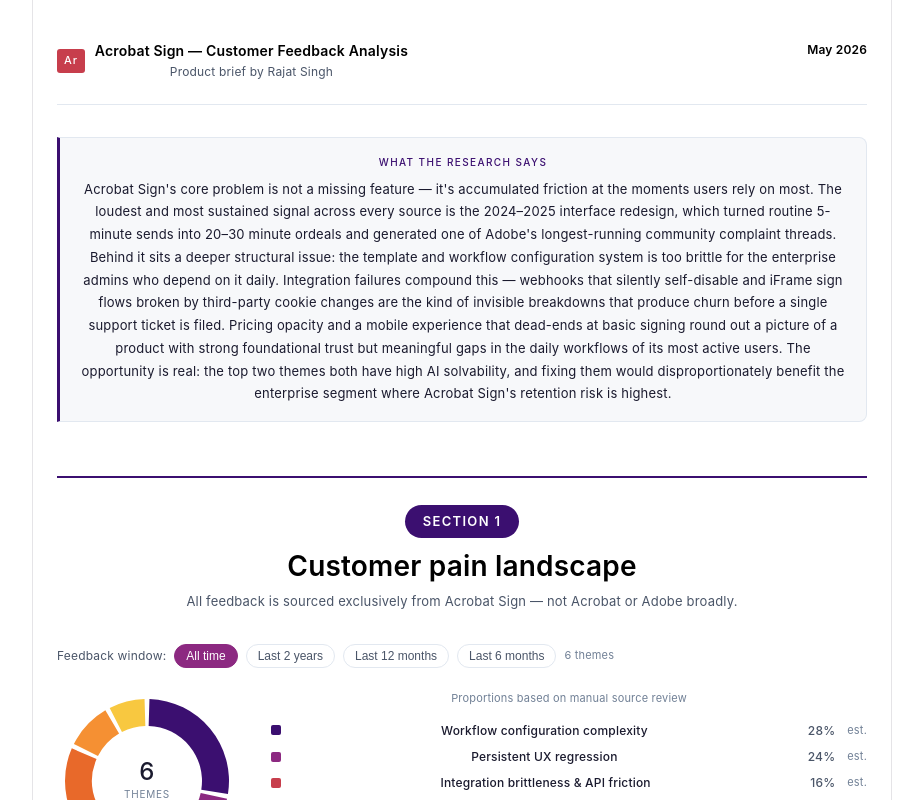
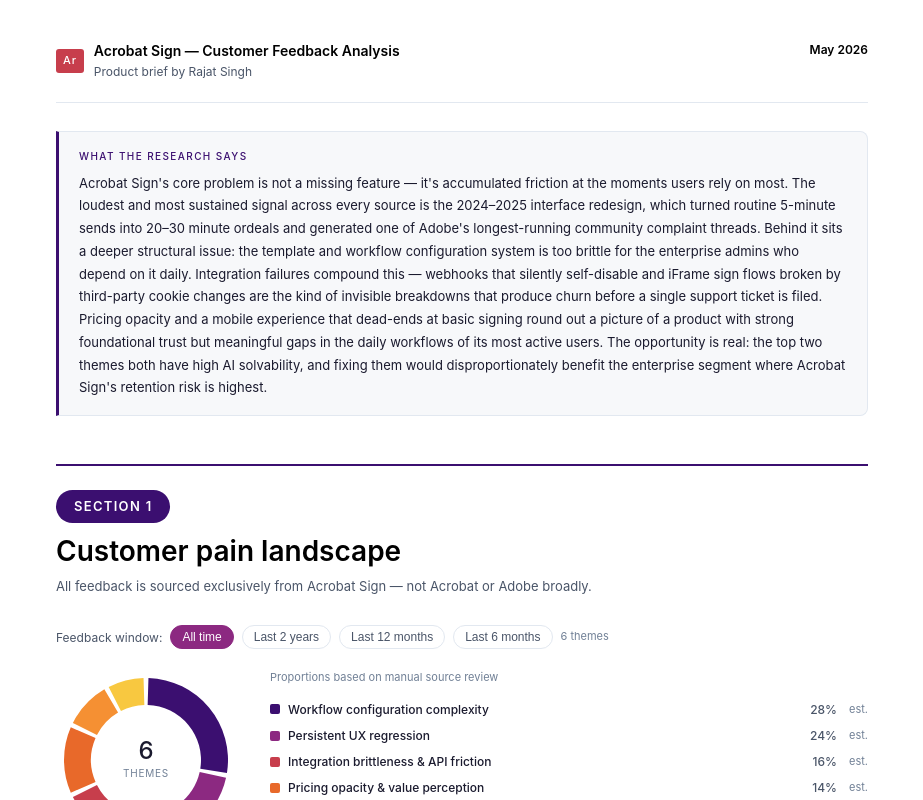
Before and after one commit to rajat2208/acrobat-sign-brief, a React (Vite) app: page / in a window 1280 px wide. Shown: the top 800 px of the page, without its empty margins (178-1101 px from the left). Built offline with nearby package versions, Linux system fonts and the light colour scheme.

Commit message:
fix: remove Vite boilerplate text-align:center, enforce left-align on formula section

```diff
--- a/src/App.css
+++ b/src/App.css
@@ -99,7 +99,7 @@ body {
 .b-old { background: var(--color-background-secondary); color: var(--color-text-tertiary); }
 
 .ptable-wrap { background: var(--color-background-primary); border: 0.5px solid var(--color-border-tertiary); border-radius: var(--border-radius-lg); overflow: hidden; }
-.pformula { background: var(--color-background-secondary); border-bottom: 0.5px solid var(--color-border-tertiary); padding: 14px 16px; font-size: 12px; color: var(--color-text-secondary); line-height: 1.7; }
+.pformula { background: var(--color-background-secondary); border-bottom: 0.5px solid var(--color-border-tertiary); padding: 14px 16px; font-size: 12px; color: var(--color-text-secondary); line-height: 1.7; text-align: left; }
 .pformula-eq { font-weight: 500; color: var(--color-text-primary); margin-bottom: 6px; }
 .pformula-note { font-size: 11px; color: var(--color-text-tertiary); margin-top: 8px; padding-top: 8px; border-top: 0.5px solid var(--color-border-tertiary); }
 .dim-row { display: flex; align-items: flex-start; gap: 12px; margin-bottom: 6px; }
--- a/src/index.css
+++ b/src/index.css
@@ -1,111 +1 @@
-:root {
-  --text: #6b6375;
-  --text-h: #08060d;
-  --bg: #fff;
-  --border: #e5e4e7;
-  --code-bg: #f4f3ec;
-  --accent: #aa3bff;
-  --accent-bg: rgba(170, 59, 255, 0.1);
-  --accent-border: rgba(170, 59, 255, 0.5);
-  --social-bg: rgba(244, 243, 236, 0.5);
-  --shadow:
-    rgba(0, 0, 0, 0.1) 0 10px 15px -3px, rgba(0, 0, 0, 0.05) 0 4px 6px -2px;
-
-  --sans: system-ui, 'Segoe UI', Roboto, sans-serif;
-  --heading: system-ui, 'Segoe UI', Roboto, sans-serif;
-  --mono: ui-monospace, Consolas, monospace;
-
-  font: 18px/145% var(--sans);
-  letter-spacing: 0.18px;
-  color-scheme: light dark;
-  color: var(--text);
-  background: var(--bg);
-  font-synthesis: none;
-  text-rendering: optimizeLegibility;
-  -webkit-font-smoothing: antialiased;
-  -moz-osx-font-smoothing: grayscale;
-
-  @media (max-width: 1024px) {
-    font-size: 16px;
-  }
-}
-
-@media (prefers-color-scheme: dark) {
-  :root {
-    --text: #9ca3af;
-    --text-h: #f3f4f6;
-    --bg: #16171d;
-    --border: #2e303a;
-    --code-bg: #1f2028;
-    --accent: #c084fc;
-    --accent-bg: rgba(192, 132, 252, 0.15);
-    --accent-border: rgba(192, 132, 252, 0.5);
-    --social-bg: rgba(47, 48, 58, 0.5);
-    --shadow:
-      rgba(0, 0, 0, 0.4) 0 10px 15px -3px, rgba(0, 0, 0, 0.25) 0 4px 6px -2px;
-  }
-
-  #social .button-icon {
-    filter: invert(1) brightness(2);
-  }
-}
-
-body {
-  margin: 0;
-}
-
-#root {
-  width: 1126px;
-  max-width: 100%;
-  margin: 0 auto;
-  text-align: center;
-  border-inline: 1px solid var(--border);
-  min-height: 100svh;
-  display: flex;
-  flex-direction: column;
-  box-sizing: border-box;
-}
-
-h1,
-h2 {
-  font-family: var(--heading);
-  font-weight: 500;
-  color: var(--text-h);
-}
-
-h1 {
-  font-size: 56px;
-  letter-spacing: -1.68px;
-  margin: 32px 0;
-  @media (max-width: 1024px) {
-    font-size: 36px;
-    margin: 20px 0;
-  }
-}
-h2 {
-  font-size: 24px;
-  line-height: 118%;
-  letter-spacing: -0.24px;
-  margin: 0 0 8px;
-  @media (max-width: 1024px) {
-    font-size: 20px;
-  }
-}
-p {
-  margin: 0;
-}
-
-code,
-.counter {
-  font-family: var(--mono);
-  display: inline-flex;
-  border-radius: 4px;
-  color: var(--text-h);
-}
-
-code {
-  font-size: 15px;
-  line-height: 135%;
-  padding: 4px 8px;
-  background: var(--code-bg);
-}
+body { margin: 0; }
```
